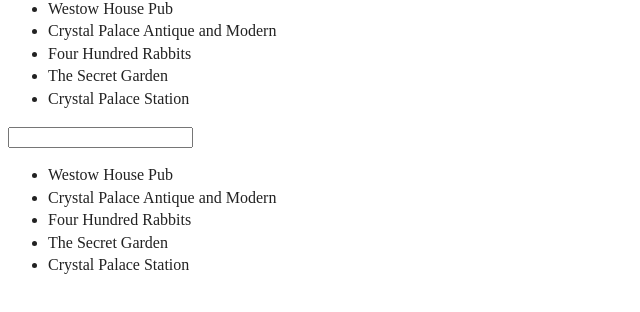
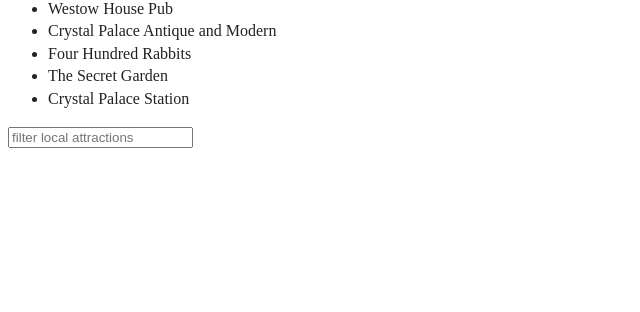
Before and after one commit to jessdilworth/udacity-neighborhood-map-project, a plain HTML site: page index.html in a window 1280 px wide. Shown: the part 406-718 px from the top of the page, without its empty margins (0-640 px from the left). Drawn offline with Linux system fonts and the light colour scheme; some packages are replaced by stand-ins of ours.

Commit message:
removed second list view

```diff
--- a/index.html
+++ b/index.html
@@ -17,18 +17,12 @@
         <div id="place-list"></div>
         <div id="map" style="width:500px;height:380px;"></div>
 
-        <ul data-bind="foreach: locations">
+        <ul data-bind="foreach: filteredLocations">
             <li data-bind="text: title"></li>
         </ul>
 
         <div>
-            <input data-bind="textInput: currentSearch">
-        </div>
-
-        <div id="wiki-article-list">
-            <ul data-bind="foreach: filteredLocations">
-                <li data-bind="text: title"></li>
-            </ul>
+            <input data-bind="textInput: currentSearch" placeholder="filter local attractions">
         </div>
 
         <script src="js/lib/jquery-1.12.0.min.js"></script>
```
